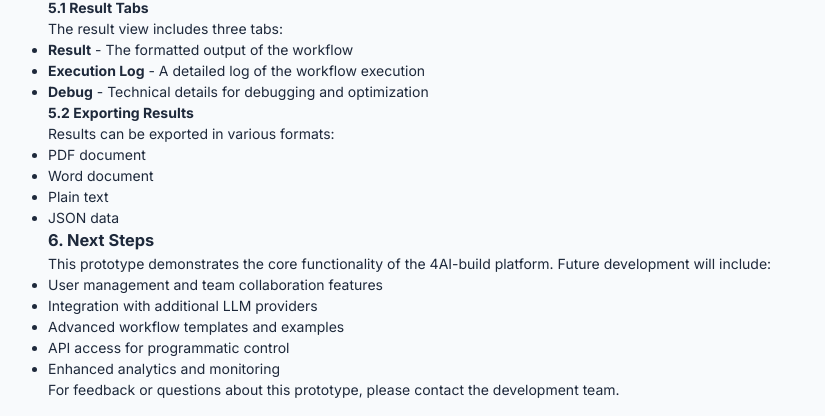
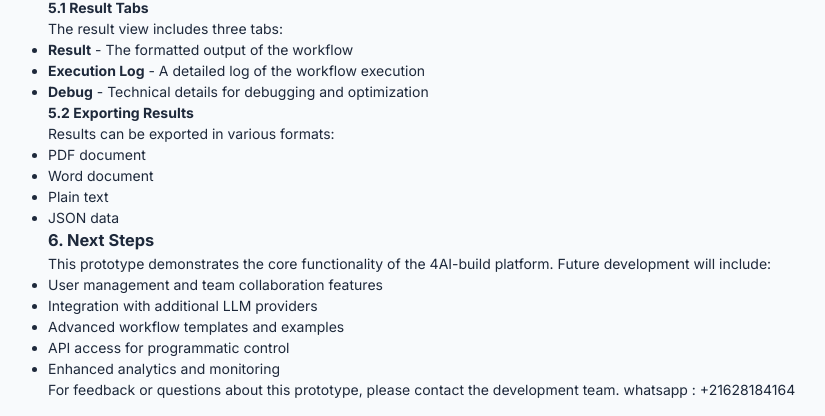
Before and after one commit to HafedAmmani/4AI-build, a plain HTML site: page documentation.html in a window 1280 px wide. Shown: the part 1672-2088 px from the top of the page, without its empty margins (208-1033 px from the left). Drawn offline with Linux system fonts and the light colour scheme.

Commit message:
Update documentation.html

```diff
--- a/documentation.html
+++ b/documentation.html
@@ -234,7 +234,7 @@
                         <li>Enhanced analytics and monitoring</li>
                     </ul>
 
-                    <p>For feedback or questions about this prototype, please contact the development team.</p>
+                    <p>For feedback or questions about this prototype, please contact the development team. whatsapp : +21628184164</p>
                 </div>
             </div>
         </main>
```
